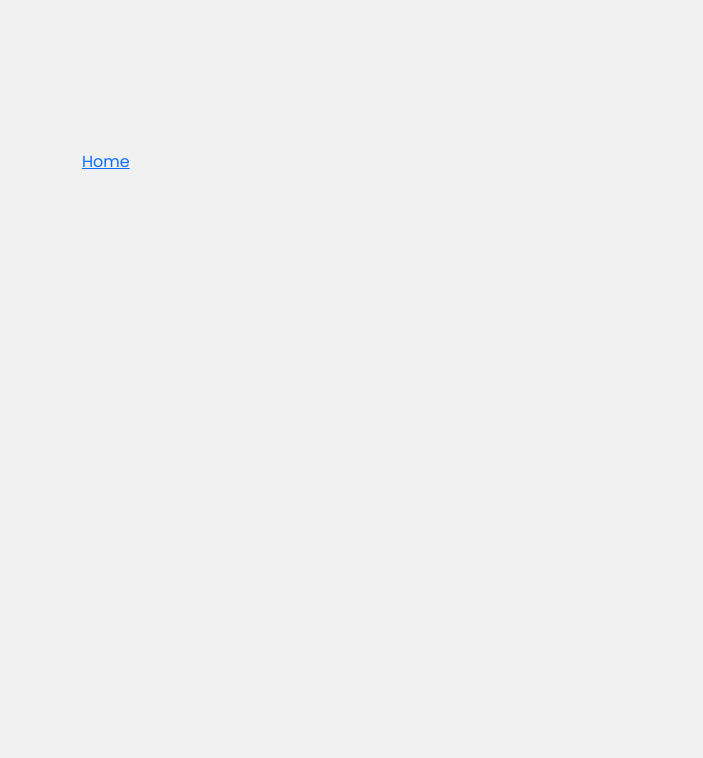
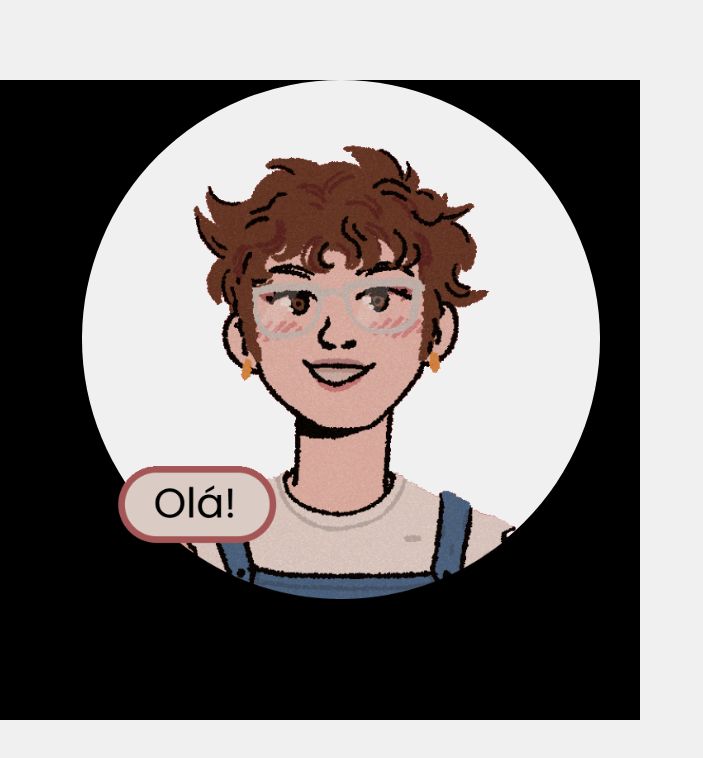
Before and after one commit to naushikah/lao, a React (Create React App) app: page /sobre in a window 1280 px wide. Shown: the top 758 px of the page, without its empty margins (0-703 px from the left). Built offline with nearby package versions, Linux system fonts and the light colour scheme.

Commit message:
initial profile at about page

```diff
--- a/package.json
+++ b/package.json
@@ -6,6 +6,7 @@
     "@testing-library/jest-dom": "^5.16.5",
     "@testing-library/react": "^11.2.7",
     "@testing-library/user-event": "^12.8.3",
+    "animejs": "^3.2.1",
     "bootstrap": "^5.2.3",
     "react": "^18.2.0",
     "react-bootstrap": "^2.7.0",
@@ -13,6 +14,7 @@
     "react-router-dom": "^5.3.4",
     "react-scripts": "5.0.1",
     "styled-components": "^5.3.6",
+    "swiper": "^8.4.6",
     "web-vitals": "^1.1.2"
   },
   "scripts": {
--- a/src/assets/icons/index.js
+++ b/src/assets/icons/index.js
@@ -1,3 +1,4 @@
 export { default as Email } from "./email.svg";
 export { default as Github } from "./github.svg";
 export { default as Linkedin } from "./linkedin.svg";
+export { default as Profile } from "./profile.svg";
--- /dev/null
+++ b/src/components/CarouselMousewheel/index.js
@@ -0,0 +1,29 @@
+import { Swiper, SwiperSlide } from "swiper/react";
+
+import "swiper/css";
+import { Mousewheel, Pagination } from "swiper";
+
+const CarouselMousewheel = ({ slides }) => {
+  return (
+    <Swiper
+      // direction="vertical"
+      spaceBetween={30}
+      slidesPerView={1}
+      mousewheel={true}
+      pagination={{
+        clickable: true,
+      }}
+      modules={[Mousewheel, Pagination]}
+      onSlideChange={() => console.log("slide change")}
+      onSwiper={(swiper) => console.log(swiper)}
+      style={{zIndex: -1, height:"90vh"}}
+    >
+      {slides.map((slide) => (
+        <SwiperSlide key={slide.name}>{slide.component}</SwiperSlide>
+      ))}
+      <SwiperSlide>Slide 2</SwiperSlide>
+    </Swiper>
+  );
+};
+
+export default CarouselMousewheel;
--- a/src/components/index.js
+++ b/src/components/index.js
@@ -1 +1,2 @@
 export { default as Navbar } from "./Navbar";
+export { default as CarouselMousewheel } from "./CarouselMousewheel";
--- /dev/null
+++ b/src/pages/About/Profile/index.js
@@ -0,0 +1,22 @@
+import { Col, Container, Row } from "react-bootstrap";
+import { ProfileContainer } from "./styles";
+import { Image } from "./styles";
+import { Profile as ProfileIcon } from "../../../assets/icons";
+
+const Profile = () => {
+  return (
+    <>
+      <Container>
+        <Row>
+          <Col>
+            <ProfileContainer />
+            <Image src={ProfileIcon} />
+          </Col>
+          <Col></Col>
+        </Row>
+      </Container>
+    </>
+  );
+};
+
+export default Profile;
--- /dev/null
+++ b/src/pages/About/Profile/styles.js
@@ -0,0 +1,14 @@
+import styled from "styled-components";
+
+export const ProfileContainer = styled.div`
+  height: 100vh;
+  width: 50vw;
+  background-color: #000;
+  position: absolute;
+  left: 0;
+  z-index: -1;
+`;
+
+export const Image = styled.img`
+
+`;
--- a/src/pages/About/index.js
+++ b/src/pages/About/index.js
@@ -1,11 +1,18 @@
 import { Container } from "react-bootstrap";
-import { Link } from "react-router-dom";
+// import { Link } from "react-router-dom";
+import { CarouselMousewheel } from "../../components";
+import Profile from "./Profile";
 
 const About = () => {
+  const components = [{ name: "Profile", component: <Profile /> }];
+
   return (
-    <Container style={{marginTop: '150px'}}>
-      <Link to="/">Home</Link>
-    </Container>
+    <>
+      <Container style={{ marginTop: "80px" }}>
+        {/* <Link to="/">Home</Link> */}
+      </Container>
+      <CarouselMousewheel slides={components} />
+    </>
   );
 };
 
```
Also changed, not shown: src/assets/icons/profile.svg (added), 1 other file (tests, documents, lock files or other folders).
